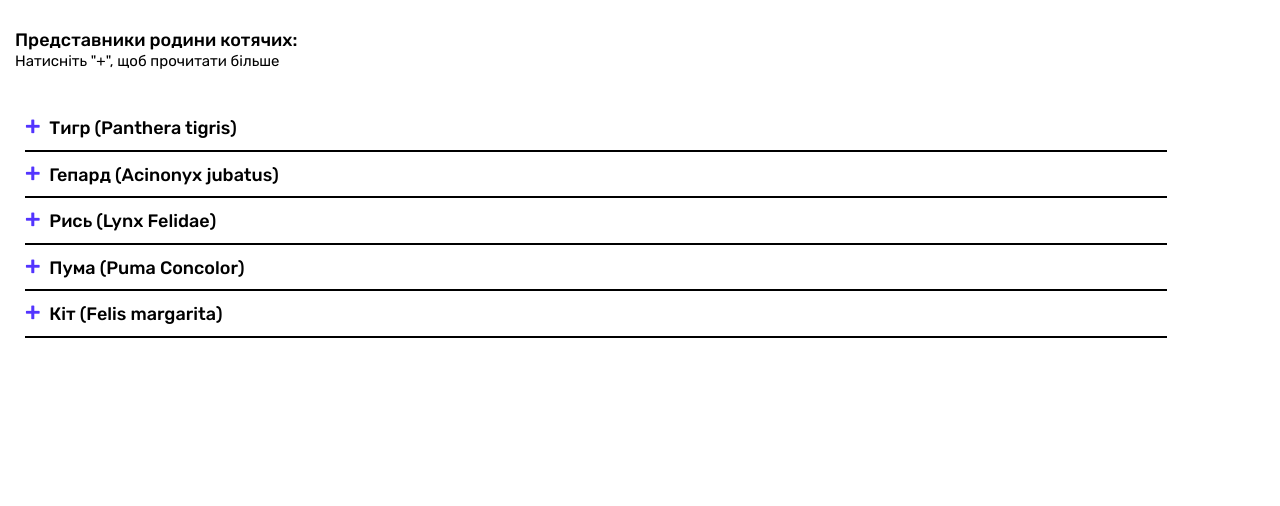
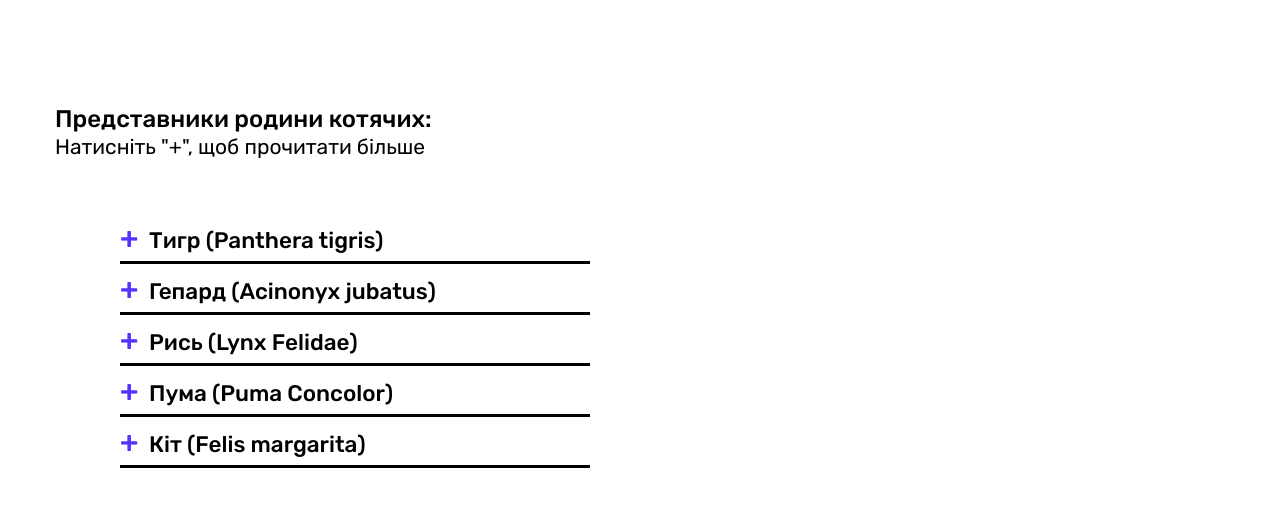
Before and after one commit to olexandros/readmore-js, a plain HTML site: page index.html in a window 1280 px wide. Drawn offline with Linux system fonts and the light colour scheme.

Commit message:
Додано комп'ютерну версію

```diff
--- a/style.css
+++ b/style.css
@@ -108,11 +108,10 @@ img {
 
 .group-img-active {
      display: inline-block;
-     width: 90%;
-     max-width: 350px;
+     width: 75%;
+     max-width: 300px;
+     margin: 10px;
 }
-
-
 
 
 
@@ -120,4 +119,51 @@ img {
 
 @media (min-width: 769px) {
 
+     .wrap-heading {
+          width: 50%;
+          height: auto;
+          padding: 5px;
+          position: absolute;
+          left: 50px;
+          top: 100px;
+     }
+
+     .wrap-heading h1{
+          font-size: 1.6rem;
+     }
+
+     .wrap-heading p{
+          font-size: 1.4rem;
+     }
+
+     .wrap-content {
+          max-width: 500px;
+          padding: 15px;
+          position: absolute;
+          left: 100px;
+          top: 200px;
+     }
+
+     .group {
+          border-bottom: 3px solid black;
+          margin-bottom: 7px;
+     }
+
+     .group-plus {
+          display: inline-block;
+          font-size: 2rem;
+     }
+
+     .group-heading {
+          display: inline-block;
+          font-size: 1.5rem;
+          left: 7px;
+          margin-bottom: 7px;
+     }
+
+     .group-text-active {
+          font-size: 1.25rem;
+          display: inline-block;
+     }
+
 }
```
